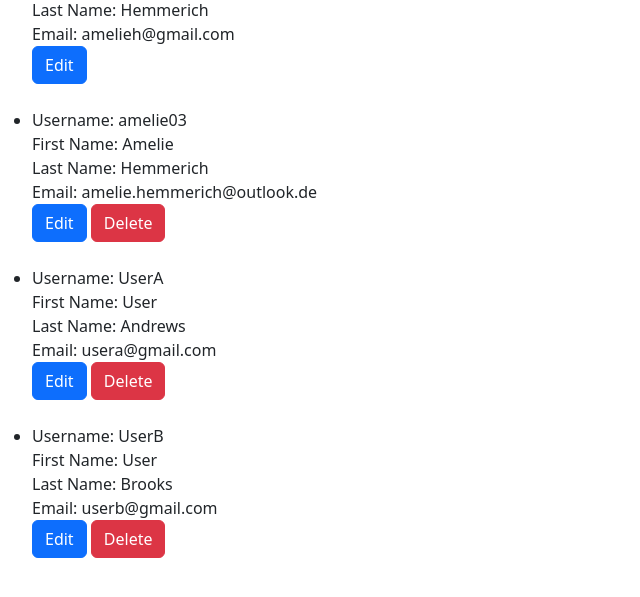
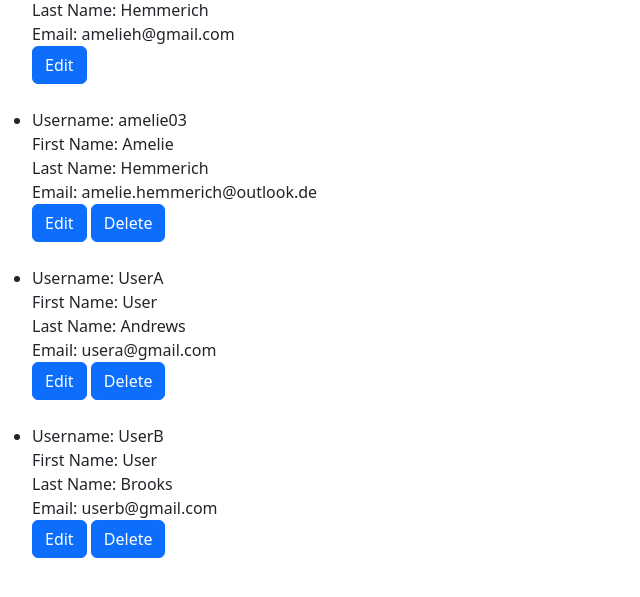
Before and after one commit to ameliesgithub/Assessment1_ISCG7420_AmelieH, a Django app: page /user_list/ in a window 1280 px wide. Shown: the part 162-759 px from the top of the page, without its empty margins (0-640 px from the left). Run offline with Django 5.2, Linux system fonts and the light colour scheme; a user stored in the database is signed in; data comes from the database, SQL or seed files in the repository.

Commit message:
Git config

```diff
--- a/templates/appointments/user_list.html
+++ b/templates/appointments/user_list.html
@@ -17,7 +17,7 @@
                 {%  if u != request.user %}
                     <form method="post" action="{% url 'delete_user' u.id %}" style="display:inline;">
                         {% csrf_token %}
-                        <button type="submit" class="btn btn-danger">Delete</button>
+                        <button type="submit" class="btn btn-primary">Delete</button>
                     </form>
                 {% endif %}
             </li>
```
